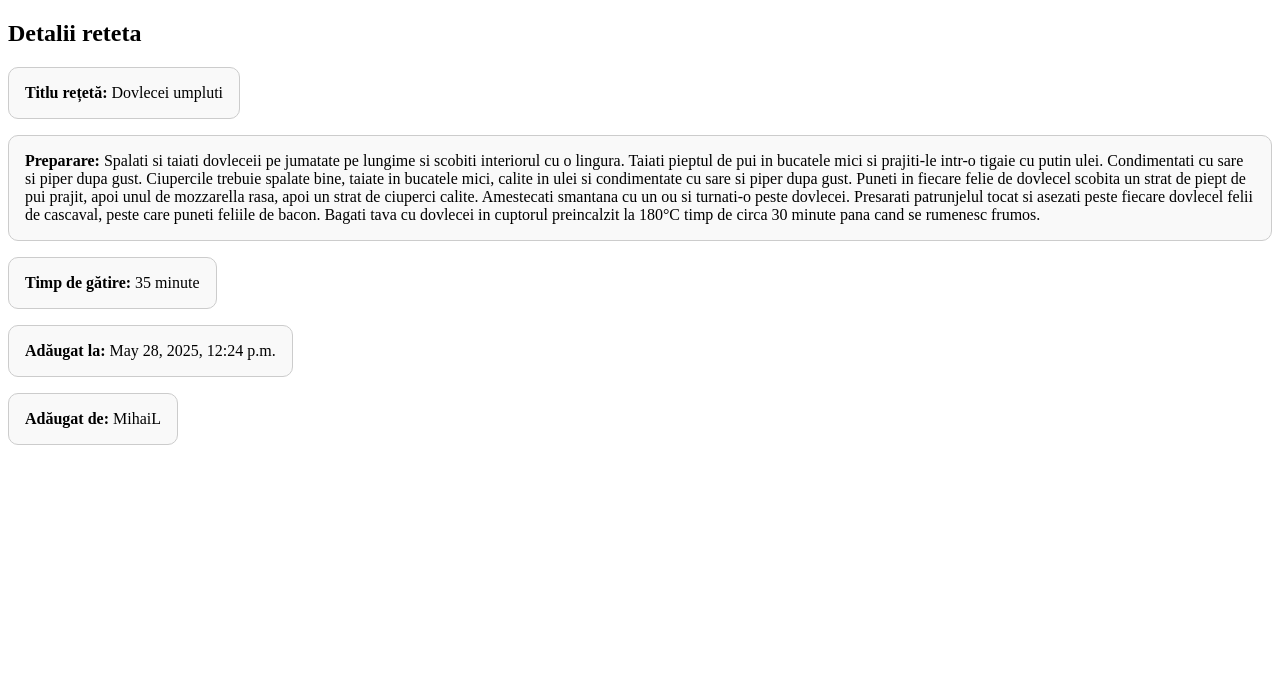
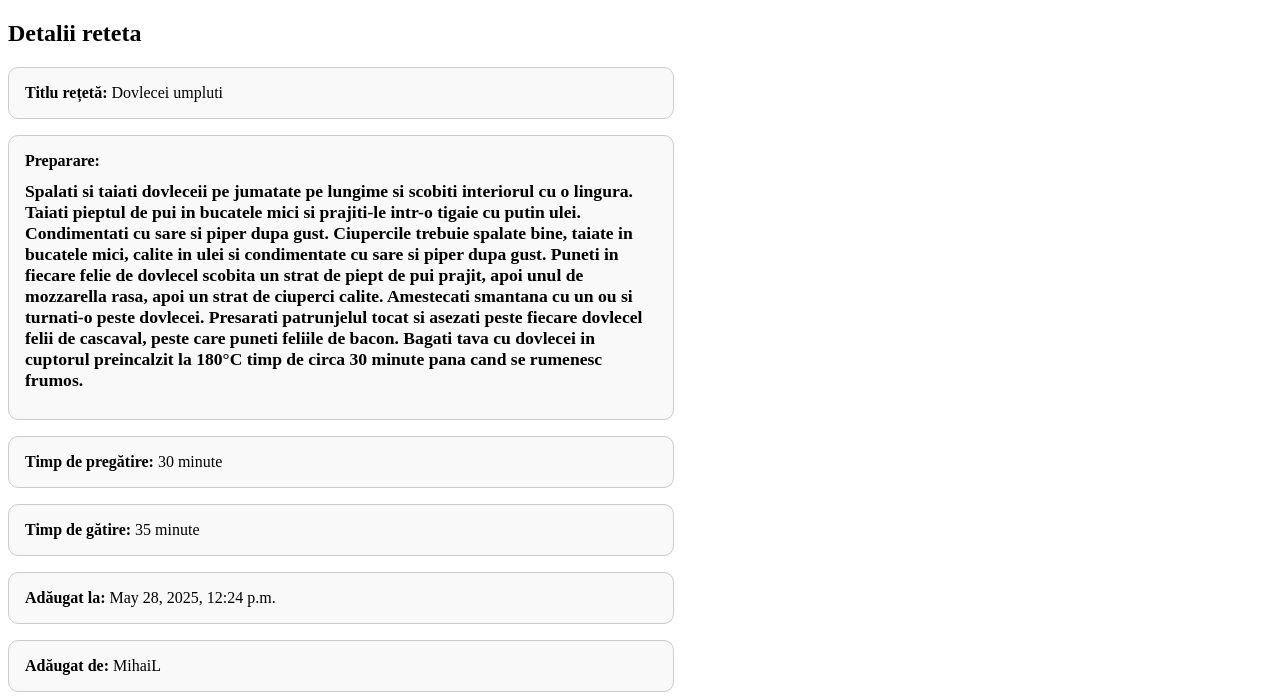
Before and after one commit to IoanidL/proiect_retete_Ioanid, a Django app: page /recipe/5/ in a window 1280 px wide. Shown: the part 108-808 px from the top of the page. Before the commit the page ends 553 px from the top, so only its background shows below. Run offline with Django 5.2, Linux system fonts and the light colour scheme; data comes from the database, SQL or seed files in the repository; both versions use the stored data as it was after the commit.

Commit message:
Small UI tweaks

```diff
--- a/accounts/forms.py
+++ b/accounts/forms.py
@@ -1,7 +1,7 @@
 from django import forms
 from django.contrib.auth.models import User
 from django.contrib.auth.forms import UserCreationForm
-from django.contrib.auth.forms import AuthenticationForm
+
 
 class RegisterForm(UserCreationForm):
     email = forms.EmailField(required=True)
--- a/accounts/views.py
+++ b/accounts/views.py
@@ -1,7 +1,7 @@
 from django.contrib.auth.forms import AuthenticationForm
 from .forms import RegisterForm
 from django.contrib.auth import login
-from django.shortcuts import render, redirect, HttpResponse
+from django.shortcuts import render, redirect
 
 def registration_view(request):
     if request.method == "POST":
@@ -14,7 +14,6 @@ def registration_view(request):
     else:
         form = RegisterForm()
     return render(request, 'accounts/register.html', {'form': form})
-
 
 
 
--- a/recipes/templates/recipes/my_recipes.html
+++ b/recipes/templates/recipes/my_recipes.html
@@ -2,12 +2,12 @@
 {% block content %}
 
 <h2>Rețele mele</h2>
-<div style="width: 100%; padding: 0; display: flex; flex-direction: column; gap: 1rem; ">
+<div style="width: 50%; padding: 0; display: flex; flex-direction: column; gap: 1rem; ">
   {% if page_obj %}
 
       {% for recipe in page_obj %}
 
-        <div style="width: fit-content; padding: 1rem; border: 1px solid #ccc; border-radius: 10px; background-color: #f9f9f9;">
+        <div style="width: 100%; padding: 1rem; border: 1px solid #ccc; border-radius: 10px; background-color: #f9f9f9;">
             <div> <strong><a href="{% url 'recipe_detail' recipe.id %}">{{ recipe.title }}</a></strong> </div>
             <div> <strong> Timp total:</strong> {{ recipe.total_time }} minute </div>
             <div> <strong>Adăugat la:</strong> {{ recipe.addition_date }} </div>
--- a/recipes/templates/recipes/recipe_detail.html
+++ b/recipes/templates/recipes/recipe_detail.html
@@ -2,25 +2,31 @@
 
 {% block content %}
 <h2>Detalii reteta</h2>
-<div style="width: 100%; padding: 0; display: flex; flex-direction: column; gap: 1rem;">
+<div style="width: 50%; padding: 0; display: flex; flex-direction: column; gap: 1rem;">
 
-  <div style="width: fit-content; padding: 1rem; border: 1px solid #ccc; border-radius: 10px; background-color: #f9f9f9;">
+  <div style="width: 100%; padding: 1rem; border: 1px solid #ccc; border-radius: 10px; background-color: #f9f9f9;">
     <strong>Titlu rețetă:</strong> {{ recipe.title }}
   </div>
 
-  <div style="width: fit-content; padding: 1rem; border: 1px solid #ccc; border-radius: 10px; background-color: #f9f9f9;">
-    <strong>Preparare:</strong> {{ recipe.description }}
+  <div style="width: 100%; padding: 1rem; border: 1px solid #ccc; border-radius: 10px; background-color: #f9f9f9;">
+
+    <strong>Preparare:</strong> <h1 style="font-size: 1.1rem;">{{ recipe.description }}</h1>
+
   </div>
 
-  <div style="width: fit-content; padding: 1rem; border: 1px solid #ccc; border-radius: 10px; background-color: #f9f9f9;">
+  <div style="width: 100%; padding: 1rem; border: 1px solid #ccc; border-radius: 10px; background-color: #f9f9f9;">
+    <strong>Timp de pregătire:</strong> {{ recipe.prep_time }} minute
+  </div>
+
+  <div style="width: 100%; padding: 1rem; border: 1px solid #ccc; border-radius: 10px; background-color: #f9f9f9;">
     <strong>Timp de gătire:</strong> {{ recipe.cooking_time }} minute
   </div>
 
-  <div style="width: fit-content; padding: 1rem; border: 1px solid #ccc; border-radius: 10px; background-color: #f9f9f9;">
+  <div style="width: 100%; padding: 1rem; border: 1px solid #ccc; border-radius: 10px; background-color: #f9f9f9;">
     <strong>Adăugat la:</strong> {{ recipe.addition_date }}
   </div>
 
-  <div style="width: fit-content; padding: 1rem; border: 1px solid #ccc; border-radius: 10px; background-color: #f9f9f9;">
+  <div style="width: 100%; padding: 1rem; border: 1px solid #ccc; border-radius: 10px; background-color: #f9f9f9;">
     <strong>Adăugat de:</strong> {{ recipe.user.username }}
   </div>
 
```
Also changed, not shown: recipes/templates/recipes/recipe_form.html (+6 -4 lines), recipes/templates/recipes/recipe_list.html (+3 -5 lines), db.sqlite3.
